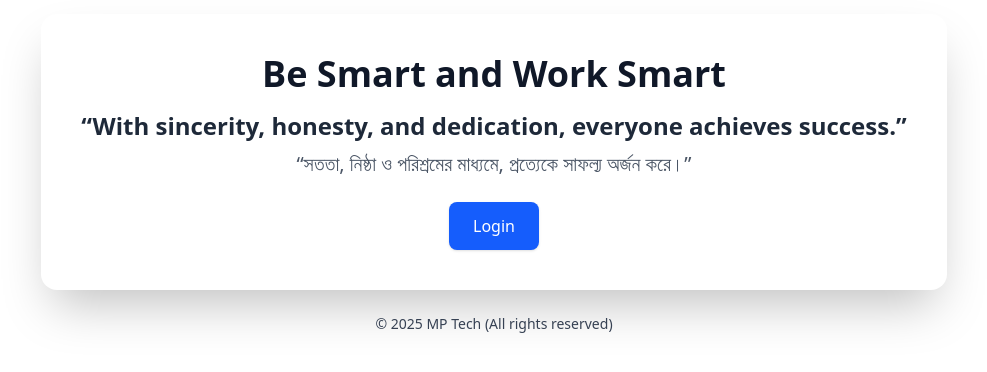
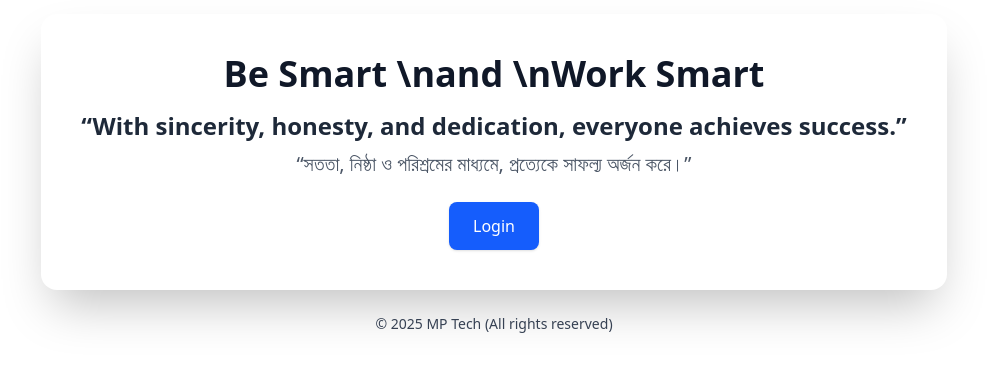
Before and after one commit to Mizan510/My-Daily-Work, a React app in the folder frontend/: page / in a window 1280 px wide. Shown: the part 226-598 px from the top of the page, without its empty margins (146-1133 px from the left). Built offline with nearby package versions, Linux system fonts and the light colour scheme; the HTML template or start-up script is replaced by a standard one.

Commit message:
Something Updated

```diff
--- a/frontend/src/pages/Home.jsx
+++ b/frontend/src/pages/Home.jsx
@@ -6,7 +6,7 @@ const Home = () => {
     <div className="flex flex-col items-center justify-center min-h-screen w-full">
       <div className="bg-white p-10  flex-col rounded-2xl shadow-2xl text-center max-w-1g">
         <h1 className="text-4xl font-extrabold text-gray-900 mb-4">
-          Be Smart and Work Smart
+          Be Smart \nand \nWork Smart
         </h1>
         <p className="text-xl md:text-2xl font-semibold text-gray-800">
         “With sincerity, honesty, and dedication, everyone achieves success.”
```
